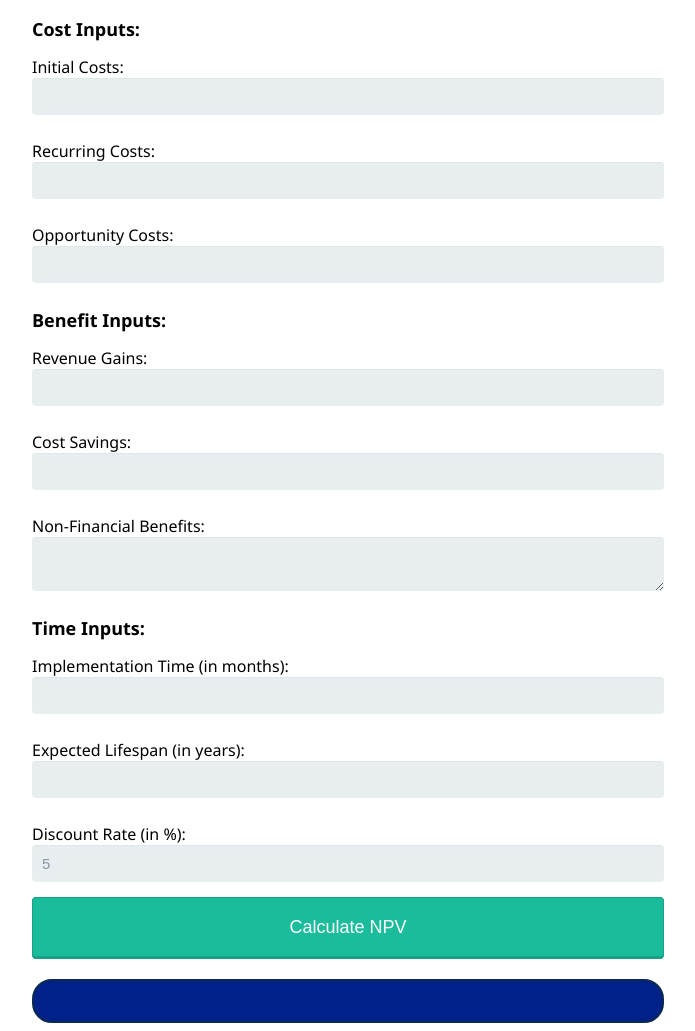
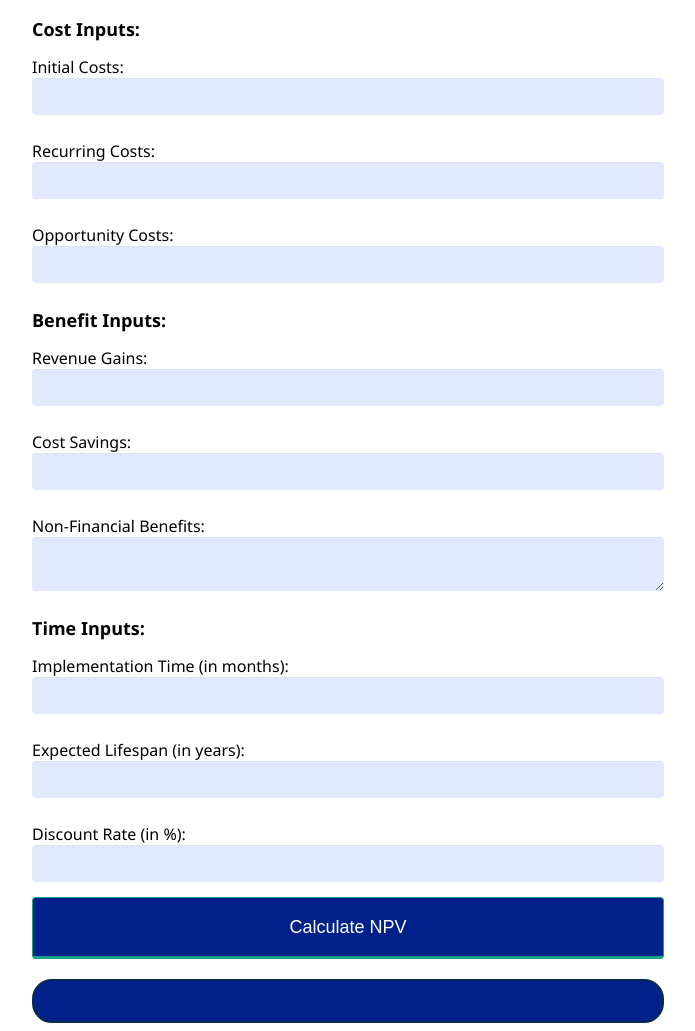
Before and after one commit to RachelFothergill/RachelFothergill.github.io, a plain HTML site: page CostBenAnTool/CBTool.html in a window 1280 px wide. Shown: the part 52-1083 px from the top of the page, without its empty margins (292-987 px from the left). Drawn offline with Linux system fonts and the light colour scheme.

Commit message:
Formatting

```diff
--- a/CSS/CBTool.css
+++ b/CSS/CBTool.css
@@ -34,12 +34,8 @@ textarea {
   font-size: 15px;
   margin-bottom: 15px;
   outline: none;
-  box-sizing: border-box;
-  -webkit-box-sizing: border-box;
-  -moz-box-sizing: border-box;
-  background-color: #e8eeef;
-  color:#8a97a0;
-  -webkit-box-shadow: 0 1px 0 rgba(0,0,0,0.03) inset;
+  background-color: #E2E9FF;
+  color:#E2E9FF;
   box-shadow: 0 1px 0 rgba(0,0,0,0.03) inset;
 }
 
@@ -54,7 +50,7 @@ textarea:focus {
   padding: 19px 39px 18px 39px;
   color: #FFF;
   margin: 0 auto;
-  background: #1abc9c;
+  background: #00208A;
   font-size: 18px;
   text-align: center;
   font-style: normal;
@@ -67,7 +63,7 @@ textarea:focus {
 }
 
 #calculate-button:hover {
-  background: #109177;
+  background: #012AB0;
 }
 
 #result-section {
```
